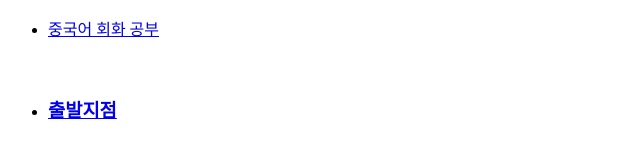
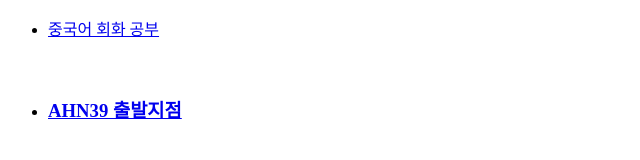
Before and after one commit to ahnssi9web/GOchaina11, a plain HTML site: page 000menu.html in a window 1280 px wide. Shown: the whole page, without its empty margins (0-640 px from the left). Drawn offline with Linux system fonts and the light colour scheme.

Commit message:
Update 000menu.html

```diff
--- a/000menu.html
+++ b/000menu.html
@@ -22,9 +22,9 @@
 
 
 	<li><a href="https://ahnssi9web.github.io/GOchaina11/중국어/000menu.html  "target="idx-contents"> 중국어 회화 공부 </a></li><br>
+<br>
+<li><a href="https://ahnssi9web.github.io/AHN39/index.html" target="_top"><b><h3> AHN39 출발지점</h3></b></a></li>
 
- <br>
-        <li><a href="https://ahnssi9web.github.io/Web2/index.html" target="_top"><b><h3>출발지점</h3></b></a></li>
     </ul>
    </body>
 </html>
```
